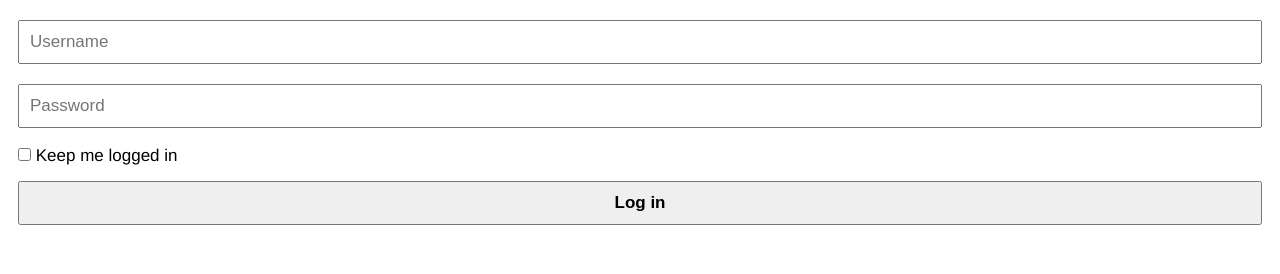
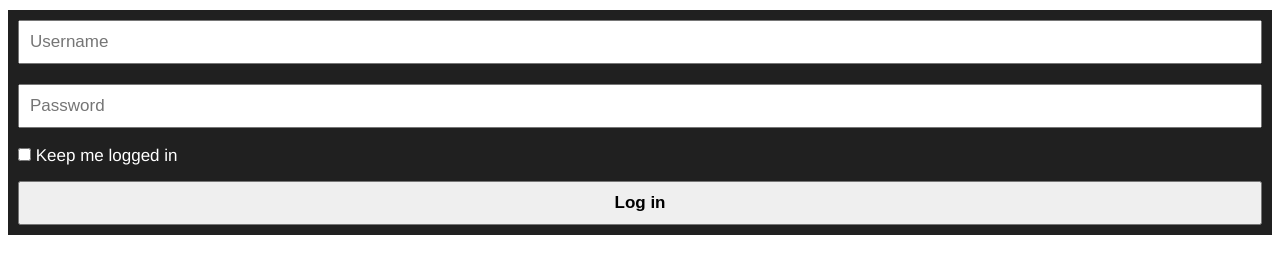
Before and after one commit to Gregor-M-Ullmann/IDfridge, a plain HTML site: page index.html in a window 1280 px wide. Both pictures are taken after a click on the button "Log in". Drawn offline with Linux system fonts and the light colour scheme.

Commit message:
color try

```diff
--- a/main.js
+++ b/main.js
@@ -0,0 +1,8 @@
+$(function(){
+
+	$('#submit').on('click',function(){
+		$('#loginPage').toggleClass("black");
+	})
+
+
+});
--- a/style.css
+++ b/style.css
@@ -33,3 +33,8 @@ button{
 	font-weight: bold;
 	width: 100%;
 }
+
+.black{
+	background-color: #202020;
+	color: white;
+}
```
